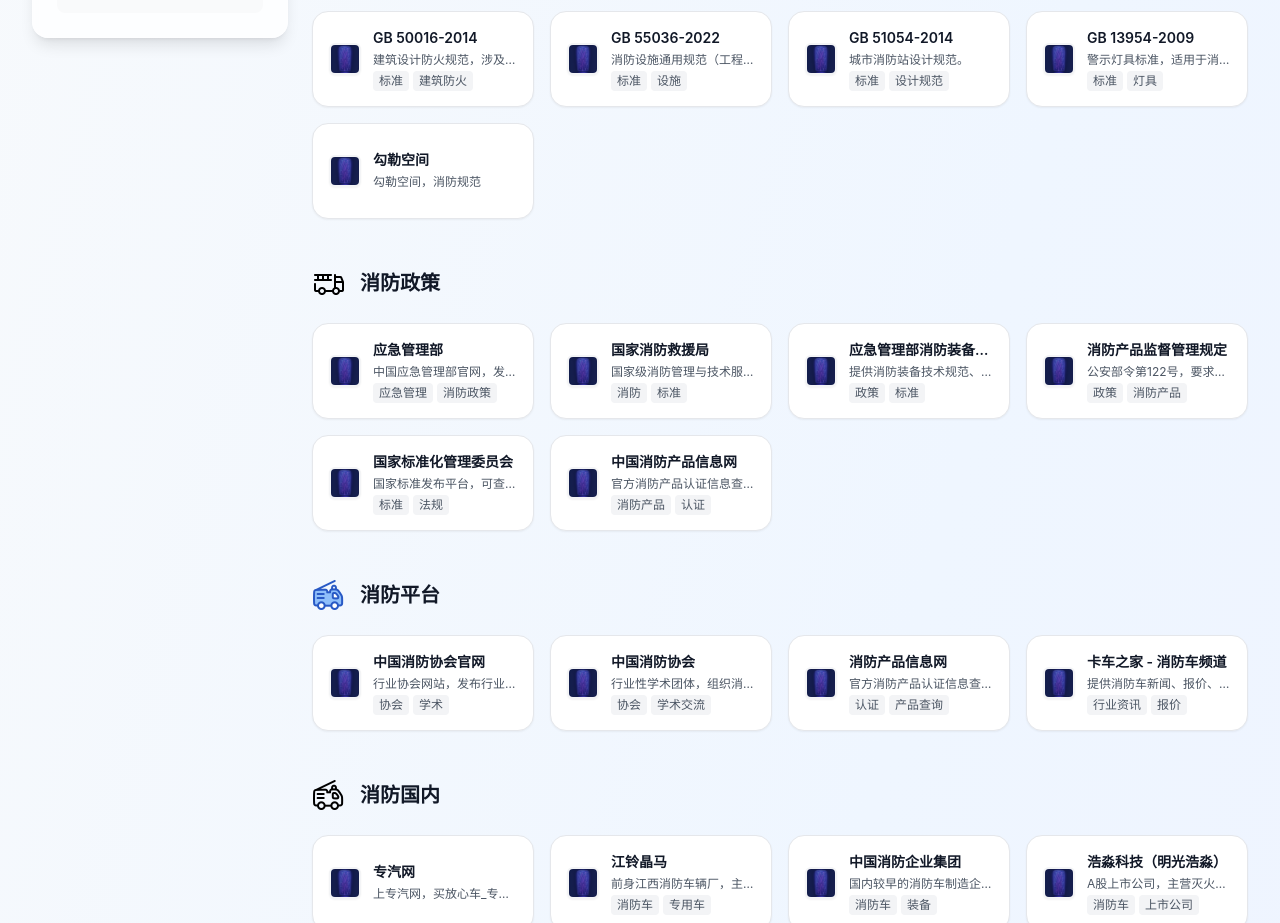
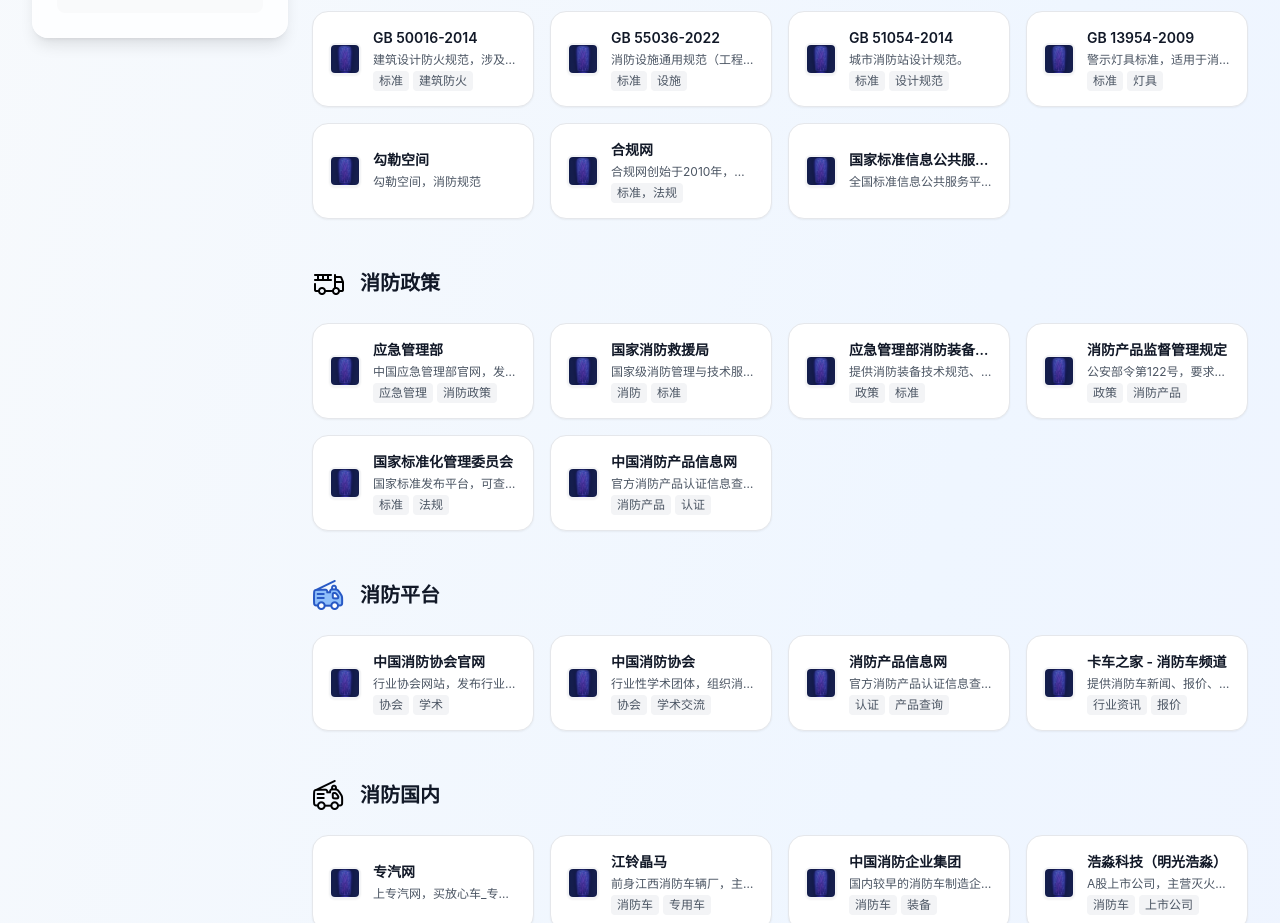
Before and after one commit to synmv/binnav111, a React (Vite) app: page / in a window 1280 px wide. Shown: the part 782-1705 px from the top of the page. Built offline with nearby package versions, Linux system fonts and the light colour scheme.

Commit message:
🔧 Auto-update website config via EdgeOne Functions

```diff
--- a/src/websiteData.js
+++ b/src/websiteData.js
@@ -1,4 +1,4 @@
-// 网站数据 - 通过管理后台更新于 2025/8/30 17:43:12
+// 网站数据 - 通过管理后台更新于 2025/8/30 17:56:38
 
 // 站点配置
 export const siteConfig = {
@@ -286,6 +286,26 @@
     "category": "category_1756542941905",
     "tags": [],
     "icon": "/assets/logo.png"
+  },
+  {
+    "id": 1756547229967,
+    "name": "合规网",
+    "description": "合规网创始于2010年，时值公众关注的“质量门”事件、环境灾难频发，健康安全事故和劳资纠纷不断，而法规要求则日趋严格。我们（合规网创始人）认为：履行企业社会责任，已关乎社会可持续发展的命脉，而能够主导这一时代命脉的，是中国成千上万的实力企业，他们需要并正寻求切实而高效的合规管理工具，以确保履行遵守法规和行为准则的承诺。",
+    "url": "https://csrcare.com/Standard",
+    "category": "category_1756542941905",
+    "tags": [
+      "标准，法规"
+    ],
+    "icon": "/assets/logo.png"
+  },
+  {
+    "id": 1756547796928,
+    "name": "国家标准信息公共服务平台",
+    "description": "全国标准信息公共服务平台是国家标准委标准信息中心具体承担建设的公益类标准信息公共服务平台，服务对象是政府机构、国内企事业单位和社会公众，目标是成为国家标准、国际标准、国外标准、行业标准、地方标准、企业标准和团体标准等标准化信息资源统一入口，为用户提供“一站式”服务。",
+    "url": "https://openstd.samr.gov.cn/bzgk/std/",
+    "category": "category_1756542941905",
+    "tags": [],
+    "icon": "https://icon.nbvil.com/favicon?url=openstd.samr.gov.cn"
   },
   {
     "id": 1755963000002,
```
